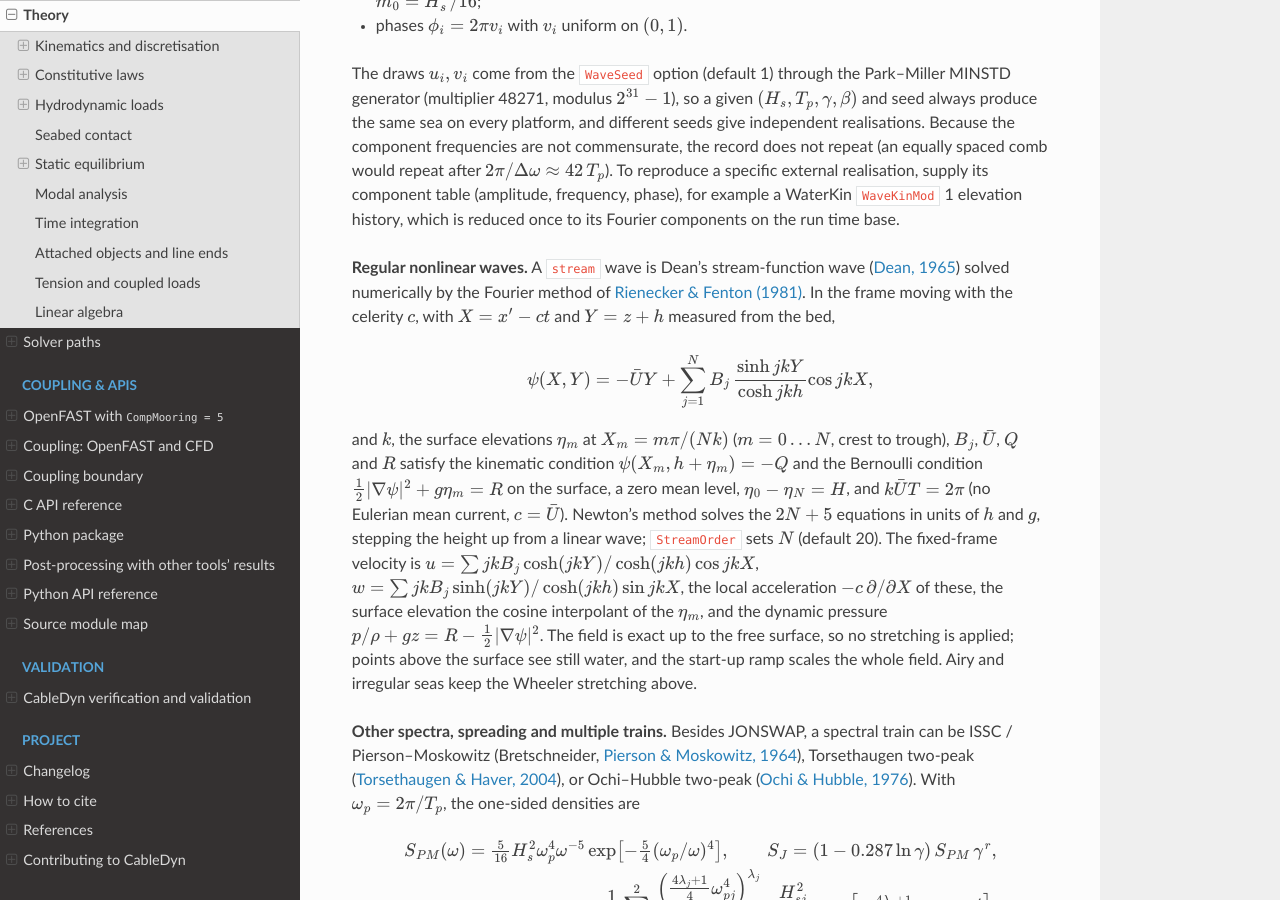
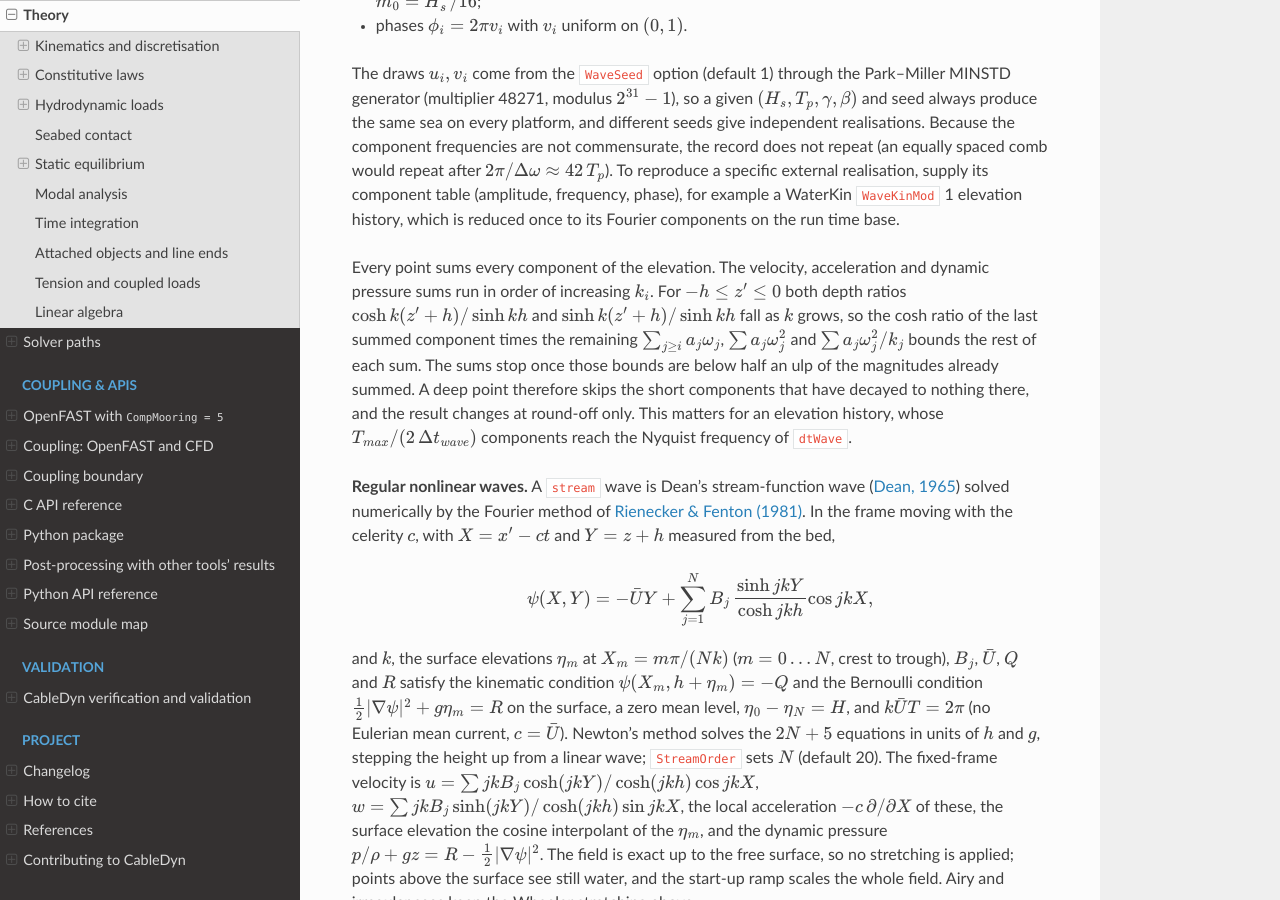
Before and after one commit to SMI-Lab-Inha/CableDyn, a Sphinx documentation site: the page built from doc/theory.rst, in a window 1280 px wide and 900 px high, scrolled down 16151 px. Built offline with Sphinx 7.4.7 and the Read the Docs theme 3.1.0, drawn with Linux system fonts in a browser that asks for light colours.

Commit message:
perf(waves): faster elevation-record waves and WaveKinFile reading
A WaterKin elevation history (WaveKinMod 1) is reduced to about
TMax/(2 dtWave) Fourier components, up to the Nyquist frequency of
dtWave: 600 for a 300 s run at 0.25 s, against the 200 of a jonswap sea.
Every node summed all of them with a cos, a sin and two exps each, so a
lazy-wave cable ran 2.9 times slower than with the jonswap option.

CD_Component_Wave_Kinematics takes an optional tail_sums table: the sums
over j >= i of a_j omega_j, a_j omega_j^2 and a_j omega_j^2/k_j, for a
table whose k does not decrease. On -depth <= z' <= 0 both depth ratios
fall as k grows, so the cosh ratio of the last summed component times the
tail sums bounds the rest of the velocity, acceleration and pressure
sums; they stop once that bound is below half an ulp of the magnitude
already summed. The elevation still sums every component. The sums run
in blocks of 32 in component order, so without tail_sums the result is
bit for bit the same, and the underflow fallback reuses the block's
exponentials instead of recomputing two per component.

The deck driver builds the table, and the exp(-2kd) table it already
kept for jonswap, for the elevation-history components and for jonswap.
On a 1024-element lazy-wave cable over 300 s, a record at dtWave 0.25 s
runs in 103 s instead of 226 s and one at 0.1 s in 189 s instead of
about 660 s, with output identical to the printed digits; the jonswap
run changes in its eighth printed digit.

Reading the WaveKinFile appended one row at a time, copying the whole
record per row: a 10 s run on a 168,000-row record took 107 s. The rows
now grow by doubling, and the same run takes 3.5 s.

Signed-off-by: Jae Hoon Seo <jaehoon.seo@inha.ac.kr>

```diff
--- a/doc/file_formats.rst
+++ b/doc/file_formats.rst
@@ -564,6 +564,11 @@ two columns:
 * ``TMax / dtWave`` may be at most 10\ :sup:`6` samples; a longer record is rejected
   (``WaterKin TMax/dtWave needs more than 1000000 wave samples``) because the one-time
   reduction grows with the square of the sample count.
+* The record gives about ``TMax / (2 dtWave)`` components, 600 for a 300 s run at
+  ``dtWave`` 0.25 s, against the 200 of a ``jonswap`` sea. Every node sums all of them for its
+  surface elevation. Below the surface, the components too short to reach the node's depth
+  are dropped once they cannot change its velocity and acceleration beyond round-off
+  (:ref:`theory-waves`). A coarser ``dtWave`` still shortens the run.
 
 Example
 ~~~~~~~
--- a/doc/theory.rst
+++ b/doc/theory.rst
@@ -891,6 +893,17 @@ commensurate, the record does not repeat (an equally spaced comb would repeat af
 :math:`2\pi/\Delta\omega \approx 42\,T_p`). To reproduce a specific external realisation, supply
 its component table (amplitude, frequency, phase), for example a WaterKin ``WaveKinMod`` 1
 elevation history, which is reduced once to its Fourier components on the run time base.
+
+Every point sums every component of the elevation. The velocity, acceleration and dynamic
+pressure sums run in order of increasing :math:`k_i`. For :math:`-h \le z' \le 0` both depth
+ratios :math:`\cosh k(z' + h)/\sinh kh` and :math:`\sinh k(z' + h)/\sinh kh` fall as
+:math:`k` grows, so the cosh ratio of the last summed component times the remaining
+:math:`\sum_{j \ge i} a_j\omega_j`, :math:`\sum a_j\omega_j^2` and :math:`\sum a_j\omega_j^2/k_j`
+bounds the rest of each sum. The sums stop once those bounds are below half an ulp of the
+magnitudes already summed. A deep point therefore skips the short components that have
+decayed to nothing there, and the result changes at round-off only. This matters for an
+elevation history, whose :math:`T_{max}/(2\,\Delta t_{wave})` components reach the Nyquist
+frequency of ``dtWave``.
 
 **Regular nonlinear waves.** A ``stream`` wave is Dean's stream-function wave
 (:ref:`Dean, 1965 <ref-dean1965>`) solved numerically by the Fourier method of
```
Also changed, not shown: other parts of doc/theory.rst (+2 -0 lines), CHANGELOG.md (+9 -1 lines), 3 other files.
